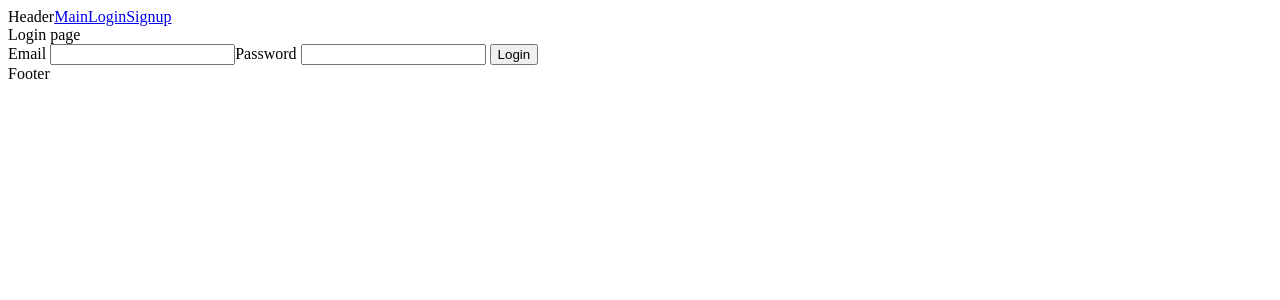
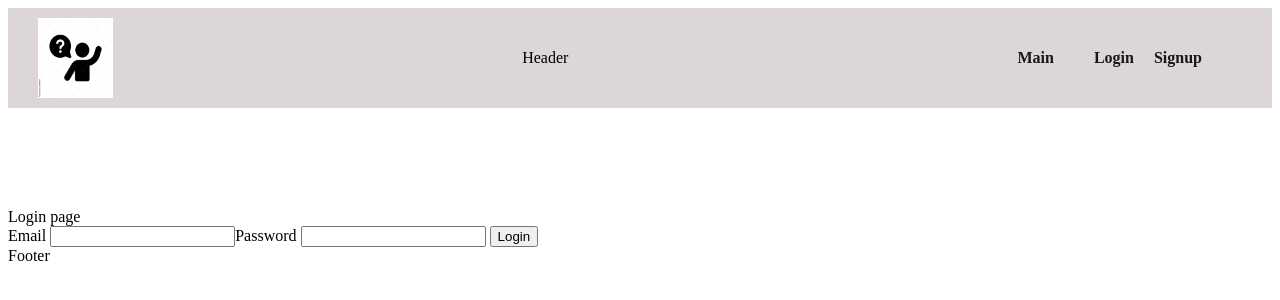
Before and after one commit to Zebraszebras/forumFront1, a Next.js app: page /login in a window 1280 px wide. Shown: the top 300 px of the page. Built offline with nearby package versions, Linux system fonts and the light colour scheme.

Commit message:
Header style completed

```diff
--- a/src/components/header/Header.js
+++ b/src/components/header/Header.js
@@ -1,6 +1,8 @@
 import Link from "next/link";
 import userModel from "@/models/userModel";
 import { useState, useEffect } from "react";
+import styles from "./styles.module.css";
+import logo from "../../assets/question.jpg";
 
 const Header = () => {
     const [isLoggedIn, setIsLoggedIn] = useState(false);
@@ -17,14 +19,18 @@ const Header = () => {
 
     return (
         <>
-            <div>
+            <div className={styles.header}>
+                <img className={styles.logo}src={logo.src} alt="Question logo"></img>
                 Header
-                <Link href="/">Main</Link>
-                {isLoggedIn && <Link href="/ask">Ask Question</Link>}
-                {!isLoggedIn && <Link href="/login">Login</Link>}
-                {!isLoggedIn && <Link href="/signup">Signup</Link>}
-                {userName && <label>Welcome, {userName} </label>}
-                {isLoggedIn && <button onClick={signOut}>Sign out</button> }
+                <ul>
+                    <li>
+                <Link href="/">Main</Link> </li>
+               <li> {isLoggedIn && <Link href="/ask">Ask Question</Link>} </li>
+               <li> {!isLoggedIn && <Link href="/login">Login</Link>} </li>
+                <li>{!isLoggedIn && <Link href="/signup">Signup</Link>}</li>
+               <li className={styles.welcome}> {userName && <label>Welcome, {userName} </label>} </li>
+               <li > {isLoggedIn && <button className={styles.signOut} onClick={signOut}>Sign out</button> }</li>
+                </ul>
             </div>
         </>
     )
--- /dev/null
+++ b/src/components/header/styles.module.css
@@ -0,0 +1,45 @@
+.header {
+  height: 100px;
+  width: 100%;
+  background-color: rgb(221, 214, 214);
+  margin-bottom: 100px;
+  display: flex;
+  justify-content: space-between;
+  align-items: center;
+  padding-left: 30px;
+  padding-right: 30px;
+  box-sizing: border-box;
+}
+
+.logo {
+  height: 80px;
+  width: 75px;
+}
+
+.header ul {
+  display: flex;
+  list-style-type: none;
+  gap: 20px;
+}
+
+.header ul li a {
+  color: rgb(23, 25, 23);
+  text-decoration: none;
+  font-weight: bold;
+}
+.header ul li a:hover {
+  color: rgb(247, 0, 161);
+}
+.welcome {
+  color: rgb(245, 9, 166);
+  font-size: large;
+  font-weight: bold;
+}
+
+.signOut {
+  border-radius: 15px;
+  background-color: rgb(250, 148, 195);
+  color: black;
+  font-weight: bold;
+  padding: 10px;
+}
```
Also changed, not shown: src/assets/question.jpg (added).
